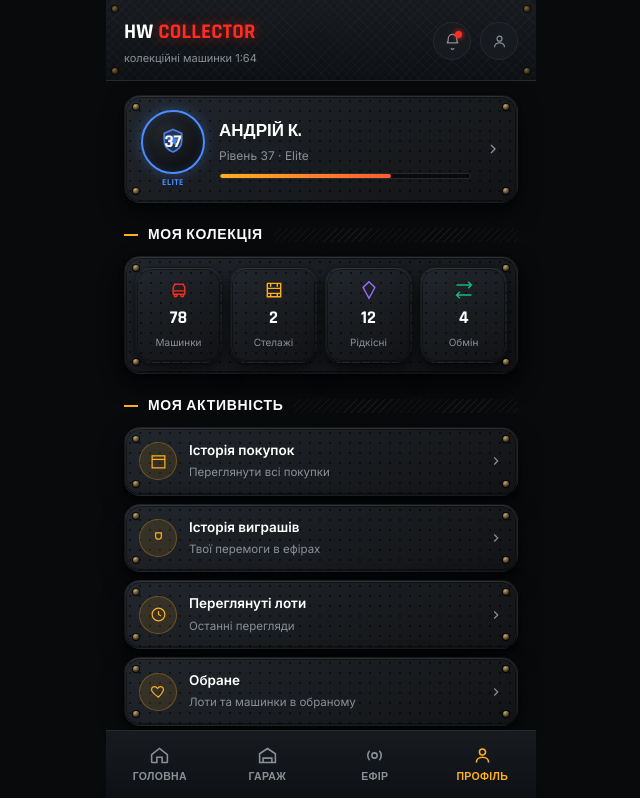
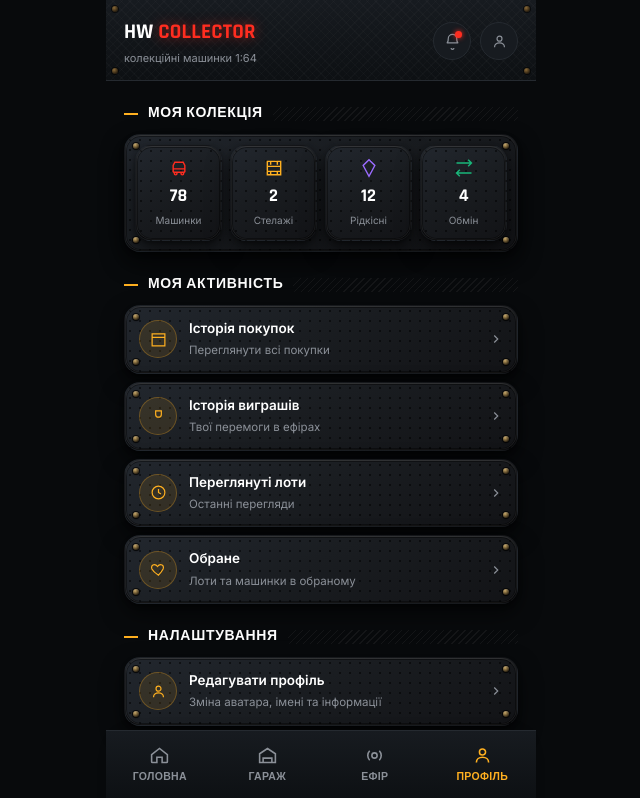
Before and after one commit to Roman-star777/HW-Collector, a React (Vite) app: page /profile in a window 1280 px wide. Shown: the top 798 px of the page, without its empty margins (319-959 px from the left). Built offline with nearby package versions, Linux system fonts and the light colour scheme.

Commit message:
Add files via upload

```diff
--- a/src/screens/Profile.tsx
+++ b/src/screens/Profile.tsx
@@ -1,15 +1,8 @@
 import { Link } from 'react-router-dom'
 import { Rivets } from './Rivets'
-import { LevelBadge } from '../components/LevelBadge'
-import { ProgressBar } from '../components/ProgressBar'
-import { levelTierOf } from '../data/levels'
 import './shared.css'
 import './metal-panel.css'
 import './Profile.css'
-
-const CURRENT_LEVEL = 37
-const XP_CURRENT = 2740
-const XP_NEXT = 4000
 
 const ACTIVITY = [
   { title: 'Історія покупок', subtitle: 'Переглянути всі покупки', icon: 'M3 4h18v17H3z M3 9h18' },
@@ -39,21 +32,8 @@ function SectionHead({ children }: { children: React.ReactNode }) {
 }
 
 export function Profile() {
-  const tier = levelTierOf(CURRENT_LEVEL)
-
   return (
     <div className="pad profile-pad">
-      <div className="metal-panel player-row mt16">
-        <Rivets />
-        <LevelBadge level={CURRENT_LEVEL} size="md" />
-        <div className="player-row__info">
-          <b>Андрій К.</b>
-          <span>Рівень {CURRENT_LEVEL} · {tier.name.charAt(0) + tier.name.slice(1).toLowerCase()}</span>
-          <ProgressBar value={(XP_CURRENT / XP_NEXT) * 100} variant="primary" />
-        </div>
-        <svg className="player-row__chevron" viewBox="0 0 24 24"><path d="m9 18 6-6-6-6" /></svg>
-      </div>
-
       <SectionHead>Моя колекція</SectionHead>
       <div className="metal-panel tiles-panel">
         <Rivets />
```
